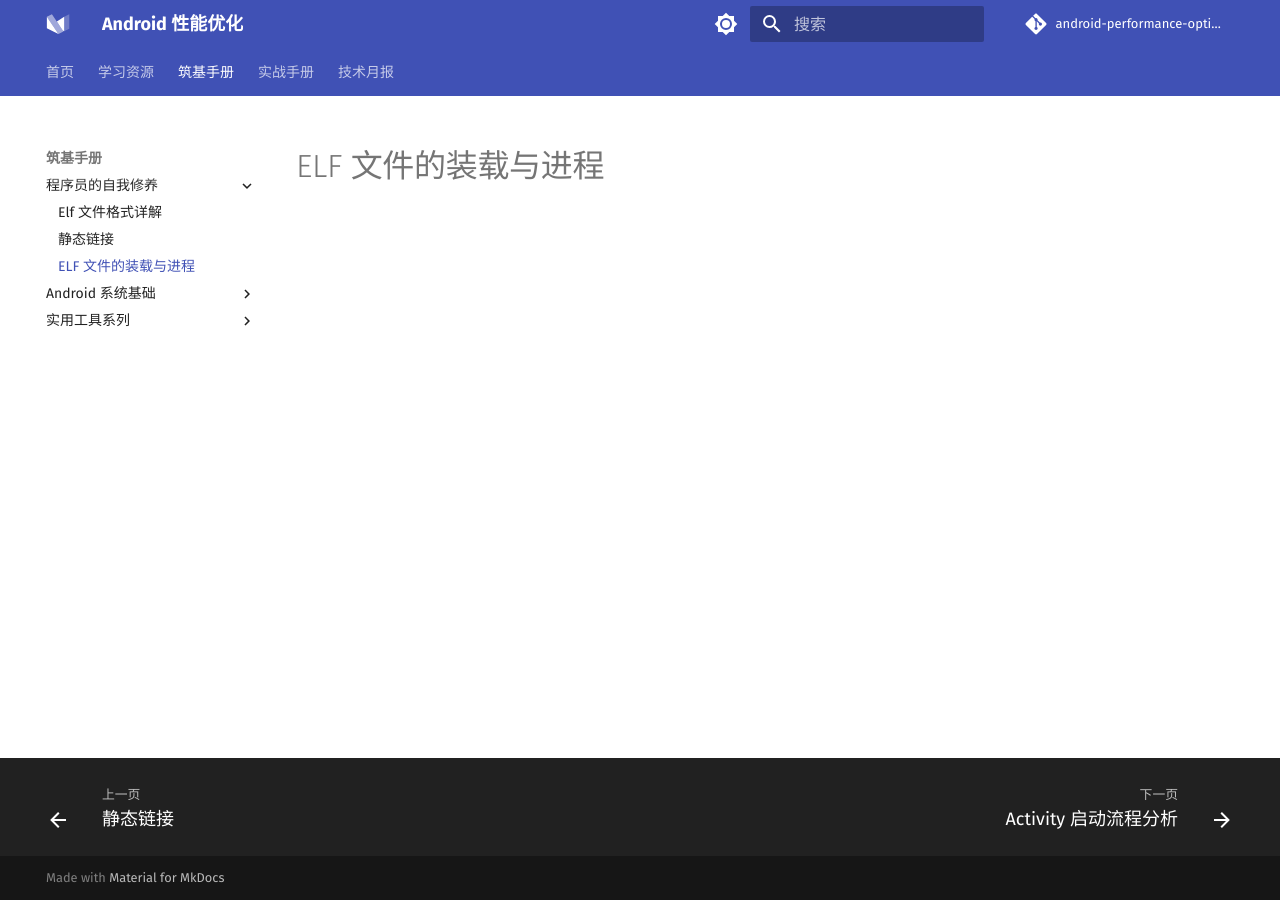
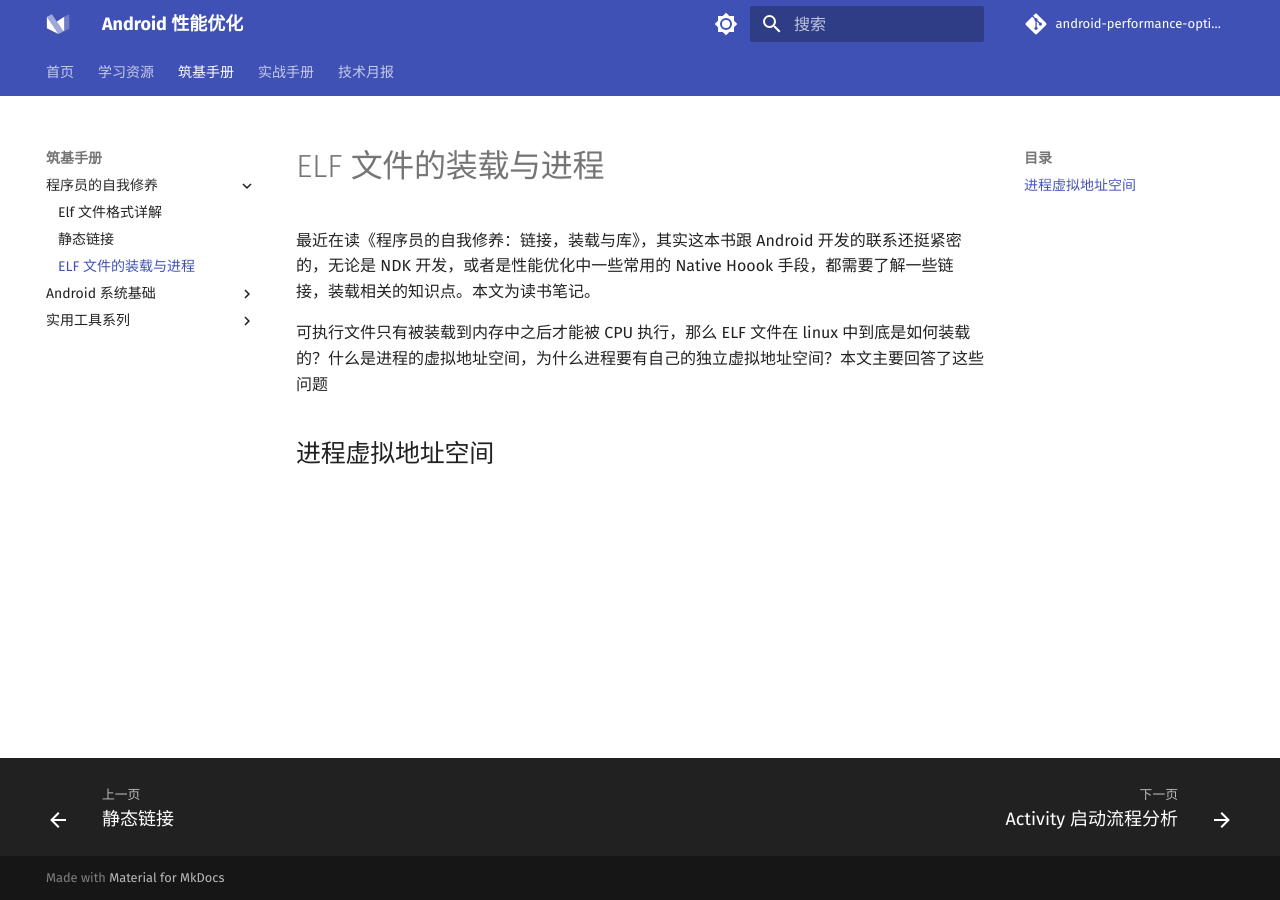
Before and after one commit to android-performance-optimization/homepage, an MkDocs documentation site: the page built from docs/foundation/self-cultivation/elf-load.md, in a window 1280 px wide. Built offline with MkDocs 1.6.1 and Material for MkDocs 9.7.7, drawn with Linux system fonts in a browser that asks for light colours; comment, search, counter and statistics services are not loaded.

Commit message:
MOD: elf load

```diff
--- a/docs/foundation/self-cultivation/elf-load.md
+++ b/docs/foundation/self-cultivation/elf-load.md
@@ -1 +1,6 @@
 # ELF 文件的装载与进程
+最近在读《程序员的自我修养：链接，装载与库》，其实这本书跟 Android 开发的联系还挺紧密的，无论是 NDK 开发，或者是性能优化中一些常用的 Native Hoook 手段，都需要了解一些链接，装载相关的知识点。本文为读书笔记。
+
+可执行文件只有被装载到内存中之后才能被 CPU 执行，那么 ELF 文件在 linux 中到底是如何装载的？什么是进程的虚拟地址空间，为什么进程要有自己的独立虚拟地址空间？本文主要回答了这些问题
+
+## 进程虚拟地址空间
```
Also changed, not shown: docs/news/news-2023-07.md (+3 -0 lines).
